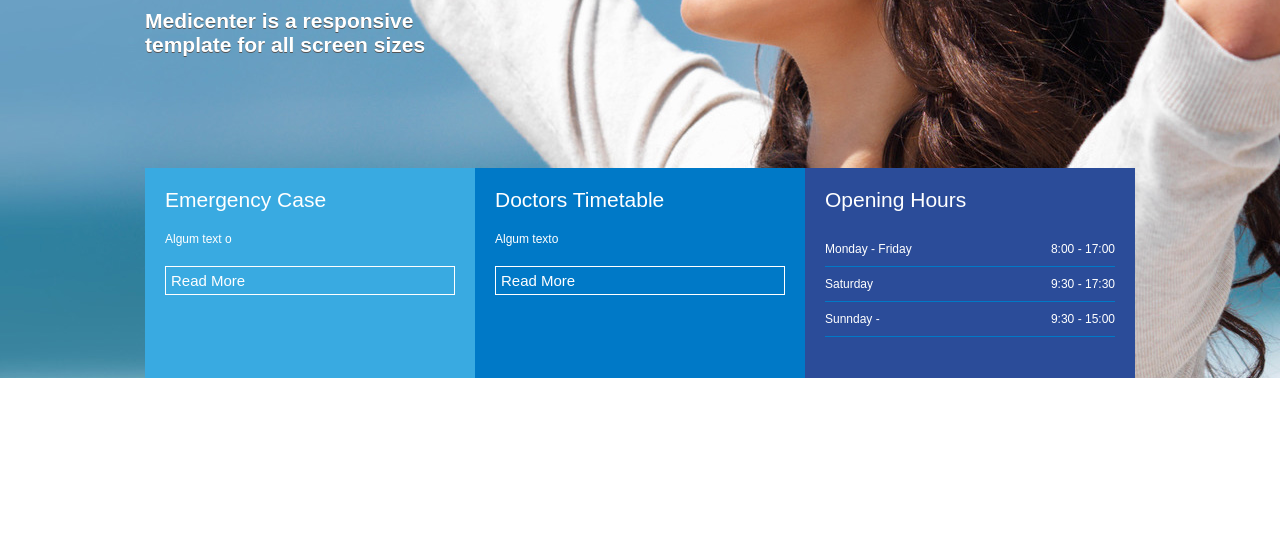
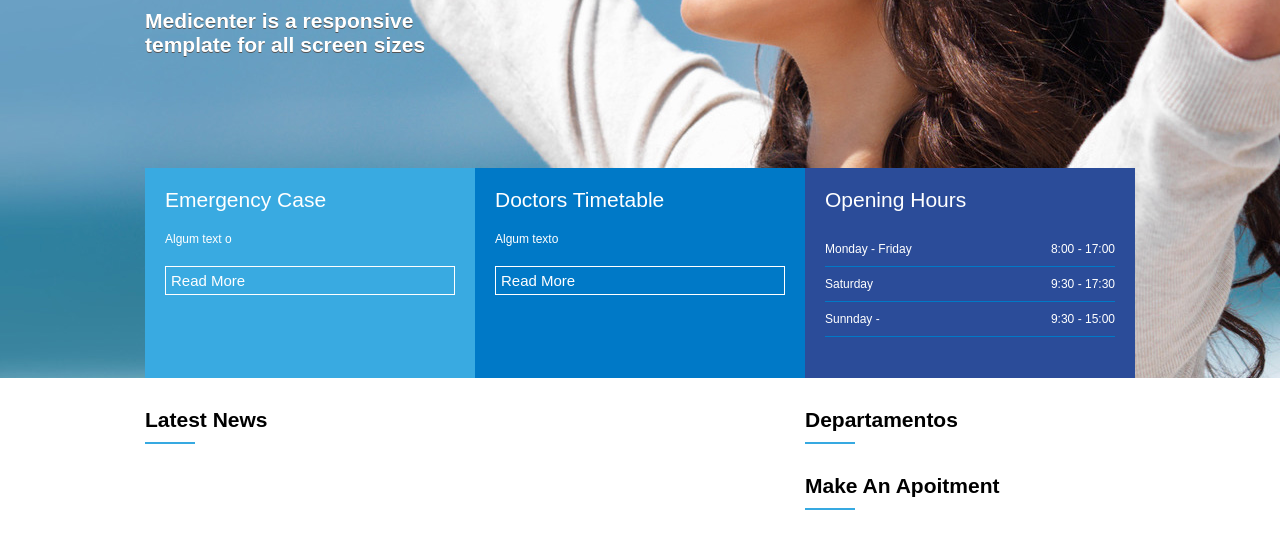
Before and after one commit to Wanderson027/Medicenter, a plain HTML site: page FlexBox/index.html in a window 1280 px wide. Shown: the part 412-960 px from the top of the page. Before the commit the page ends 800 px from the top, so only its background shows below. Drawn offline with Linux system fonts and the light colour scheme.

Commit message:
Site com Flexbox e HTML Semântico (parte 4)

```diff
--- a/FlexBox/assets/css/template.css
+++ b/FlexBox/assets/css/template.css
@@ -4,6 +4,7 @@
  	body {
 	margin: 0;
 	padding: 0;
+	padding-bottom: 300px;
 }
 header {
 	display: flex;
@@ -130,3 +131,30 @@ nav a:hover {
 	padding-bottom: 10px;
 	font-size: 12px;
 }
+
+#geral {
+	display: flex;
+	justify-content: center;
+
+}
+#geral section {
+	flex: 2;
+}
+#geral aside {
+	flex: 1;
+}
+.widget_title {
+	margin-top: 30px;
+	margin-bottom: 20px;
+}
+.widget_title_text {
+	color: #000000;
+	font-size: 21px;
+	font-weight: bold;
+}
+.widget_title_bar {
+	width: 50px;
+	height: 2px;
+	background-color: #36a9e1;
+	margin-top: 10px;
+}
--- a/FlexBox/index.html
+++ b/FlexBox/index.html
@@ -60,10 +60,46 @@
 								<div>Sunnday - </div>
 								<div>9:30 - 15:00</div>
 							</div>
+							<br/>
 						</div>
 					</div>
 				</div>
 			</div>
+	</section>
+	<section id="geral">
+		<div class="container">
+			<section>
+				<div class="widget">
+					<div class="widget_title">
+						<div class="widget_title_text">Latest News</div>
+						<div class="widget_title_bar"></div>
+					</div>
+					<div class="widget_body">
+
+					</div>
+				</div>
+			</section>
+			<aside>
+				<div class="widget">
+					<div class="widget_title">
+						<div class="widget_title_text">Departamentos</div>
+						<div class="widget_title_bar"></div>
+					</div>
+					<div class="widget_body">
+
+					</div>
+				</div>
+				<div class="widget">
+					<div class="widget_title">
+						<div class="widget_title_text">Make An Apoitment</div>
+						<div class="widget_title_bar"></div>
+					</div>
+					<div class="widget_body">
+
+					</div>
+				</div>
+			</aside>
+		</div>
 	</section>
 
 
```
